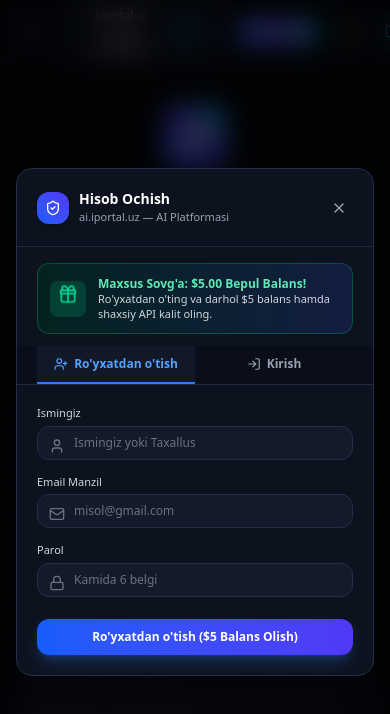
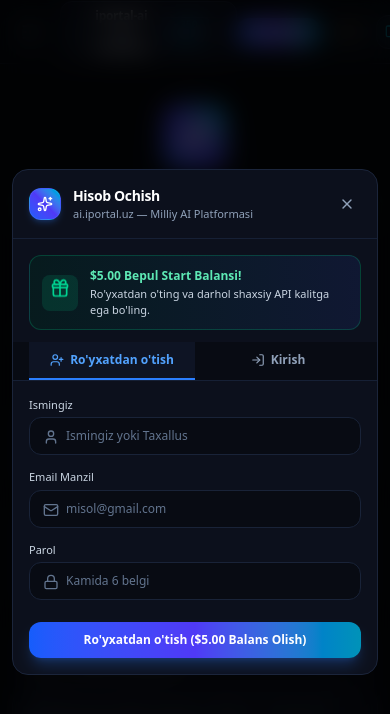
Before and after one commit to Jaloliddin-Fozilov/ai-iportal-uz, a Next.js app: page / in a window 390 px wide. Both pictures are taken after a click on the button "Kirish". Shown: the top 714 px of the page. Built offline with nearby package versions, Linux system fonts and the light colour scheme.

Commit message:
feat: complete responsive design polish, mac-styled code blocks, mobile drawer, touch targets and premium micro-interactions

```diff
--- a/src/components/AuthModal.tsx
+++ b/src/components/AuthModal.tsx
@@ -1,7 +1,7 @@
 'use client';
 
 import React, { useState } from 'react';
-import { X, Lock, Mail, User, Gift, LogIn, UserPlus, ShieldCheck } from 'lucide-react';
+import { X, Lock, Mail, User, Gift, LogIn, UserPlus, ShieldCheck, Sparkles } from 'lucide-react';
 import confetti from 'canvas-confetti';
 
 interface AuthModalProps {
@@ -58,24 +58,24 @@ export const AuthModal: React.FC<AuthModalProps> = ({ isOpen, onClose, onSuccess
   };
 
   return (
-    <div className="fixed inset-0 z-50 flex items-center justify-center p-4 bg-black/70 backdrop-blur-md animate-in fade-in">
-      <div className="relative w-full max-w-md bg-[#0d121f] border border-[#232f48] rounded-2xl shadow-2xl overflow-hidden flex flex-col">
+    <div className="fixed inset-0 z-50 flex items-center justify-center p-3 sm:p-4 bg-black/75 backdrop-blur-md animate-in fade-in">
+      <div className="relative w-full max-w-md bg-[#0c101c] border border-[#1b253b] rounded-2xl shadow-2xl overflow-hidden flex flex-col">
         {/* Top Header */}
-        <div className="p-5 border-b border-[#1e293f] flex items-center justify-between">
-          <div className="flex items-center gap-2.5">
-            <div className="w-8 h-8 rounded-xl bg-gradient-to-tr from-blue-600 to-indigo-600 flex items-center justify-center text-white shadow-md">
-              <ShieldCheck className="w-4 h-4" />
+        <div className="p-4 sm:p-5 border-b border-[#162035] flex items-center justify-between">
+          <div className="flex items-center gap-3">
+            <div className="w-8 h-8 rounded-xl bg-gradient-to-tr from-blue-600 via-indigo-600 to-cyan-500 flex items-center justify-center text-white shadow-md shadow-blue-500/20 border border-blue-400/20">
+              <Sparkles className="w-4 h-4" />
             </div>
             <div>
-              <h2 className="text-sm font-bold text-white">
+              <h2 className="text-sm font-bold text-white tracking-tight">
                 {mode === 'register' ? 'Hisob Ochish' : 'Tizimga Kirish'}
               </h2>
-              <p className="text-[11px] text-gray-400">ai.iportal.uz — AI Platformasi</p>
+              <p className="text-[11px] text-slate-400">ai.iportal.uz — Milliy AI Platformasi</p>
             </div>
           </div>
           <button
             onClick={onClose}
-            className="p-1.5 rounded-lg text-gray-400 hover:text-white hover:bg-[#1a2336] transition-colors"
+            className="p-1.5 rounded-lg text-slate-400 hover:text-white hover:bg-[#141b2b] transition-colors"
           >
             <X className="w-4 h-4" />
           </button>
@@ -83,27 +83,27 @@ export const AuthModal: React.FC<AuthModalProps> = ({ isOpen, onClose, onSuccess
 
         {/* Free $5 Bonus Banner */}
         {mode === 'register' && (
-          <div className="px-5 pt-4">
-            <div className="p-3 rounded-xl bg-gradient-to-r from-emerald-950/60 to-blue-950/60 border border-emerald-500/30 flex items-center gap-3">
-              <div className="p-2 rounded-lg bg-emerald-500/20 text-emerald-400">
+          <div className="px-4 sm:px-5 pt-4">
+            <div className="p-3 rounded-xl bg-gradient-to-r from-emerald-950/40 to-blue-950/40 border border-emerald-500/25 flex items-center gap-3">
+              <div className="p-2 rounded-lg bg-emerald-500/15 text-emerald-400 shrink-0">
                 <Gift className="w-5 h-5 animate-bounce" />
               </div>
-              <div className="text-xs">
-                <span className="font-bold text-emerald-300">Maxsus Sovg'a: $5.00 Bepul Balans!</span>
-                <p className="text-[11px] text-gray-300">Ro'yxatdan o'ting va darhol $5 balans hamda shaxsiy API kalit oling.</p>
+              <div className="text-xs min-w-0">
+                <span className="font-bold text-emerald-300">$5.00 Bepul Start Balansi!</span>
+                <p className="text-[11px] text-slate-300 mt-0.5 leading-snug">Ro'yxatdan o'ting va darhol shaxsiy API kalitga ega bo'ling.</p>
               </div>
             </div>
           </div>
         )}
 
         {/* Tab switcher */}
-        <div className="flex border-b border-[#1e293f] bg-[#0a0e1a] px-5 mt-3">
+        <div className="flex border-b border-[#162035] bg-[#080b13] px-4 sm:px-5 mt-3">
           <button
             onClick={() => { setMode('register'); setError(null); }}
             className={`flex-1 flex items-center justify-center gap-1.5 py-2.5 text-xs font-semibold border-b-2 transition-all cursor-pointer ${
               mode === 'register'
-                ? 'border-blue-500 text-blue-400 bg-[#121828]'
-                : 'border-transparent text-gray-400 hover:text-gray-200'
+                ? 'border-blue-500 text-blue-400 bg-[#0e1424]'
+                : 'border-transparent text-slate-400 hover:text-slate-200'
             }`}
           >
             <UserPlus className="w-3.5 h-3.5" />
@@ -113,8 +113,8 @@ export const AuthModal: React.FC<AuthModalProps> = ({ isOpen, onClose, onSuccess
             onClick={() => { setMode('login'); setError(null); }}
             className={`flex-1 flex items-center justify-center gap-1.5 py-2.5 text-xs font-semibold border-b-2 transition-all cursor-pointer ${
               mode === 'login'
-                ? 'border-blue-500 text-blue-400 bg-[#121828]'
-                : 'border-transparent text-gray-400 hover:text-gray-200'
+                ? 'border-blue-500 text-blue-400 bg-[#0e1424]'
+                : 'border-transparent text-slate-400 hover:text-slate-200'
             }`}
           >
             <LogIn className="w-3.5 h-3.5" />
@@ -123,48 +123,48 @@ export const AuthModal: React.FC<AuthModalProps> = ({ isOpen, onClose, onSuccess
         </div>
 
         {/* Form Body */}
-        <form onSubmit={handleSubmit} className="p-5 space-y-3.5">
+        <form onSubmit={handleSubmit} className="p-4 sm:p-5 space-y-3.5">
           {error && (
-            <div className="p-2.5 rounded-lg bg-red-950/50 border border-red-800/40 text-xs text-red-300">
+            <div className="p-2.5 rounded-xl bg-red-950/40 border border-red-800/40 text-xs text-red-300">
               {error}
             </div>
           )}
 
           {mode === 'register' && (
             <div>
-              <label className="block text-[11px] font-medium text-gray-300 mb-1">Ismingiz</label>
+              <label className="block text-[11px] font-medium text-slate-300 mb-1">Ismingiz</label>
               <div className="relative">
-                <User className="w-4 h-4 text-gray-500 absolute left-3 top-3" />
+                <User className="w-4 h-4 text-slate-500 absolute left-3.5 top-3" />
                 <input
                   type="text"
                   value={name}
                   onChange={(e) => setName(e.target.value)}
                   placeholder="Ismingiz yoki Taxallus"
-                  className="w-full pl-9 pr-3 py-2 rounded-xl bg-[#141a29] border border-[#232f48] text-xs text-gray-100 placeholder-gray-500 focus:outline-none focus:border-blue-500"
+                  className="w-full pl-9 pr-3 py-2.5 rounded-xl bg-[#080b13] border border-[#192338] text-xs text-slate-100 placeholder-slate-500 focus:outline-none focus:border-cyan-500"
                 />
               </div>
             </div>
           )}
 
           <div>
-            <label className="block text-[11px] font-medium text-gray-300 mb-1">Email Manzil</label>
+            <label className="block text-[11px] font-medium text-slate-300 mb-1">Email Manzil</label>
             <div className="relative">
-              <Mail className="w-4 h-4 text-gray-500 absolute left-3 top-3" />
+              <Mail className="w-4 h-4 text-slate-500 absolute left-3.5 top-3" />
               <input
                 type="email"
                 required
                 value={email}
                 onChange={(e) => setEmail(e.target.value)}
                 placeholder="misol@gmail.com"
-                className="w-full pl-9 pr-3 py-2 rounded-xl bg-[#141a29] border border-[#232f48] text-xs text-gray-100 placeholder-gray-500 focus:outline-none focus:border-blue-500"
+                className="w-full pl-9 pr-3 py-2.5 rounded-xl bg-[#080b13] border border-[#192338] text-xs text-slate-100 placeholder-slate-500 focus:outline-none focus:border-cyan-500"
               />
             </div>
           </div>
 
           <div>
-            <label className="block text-[11px] font-medium text-gray-300 mb-1">Parol</label>
+            <label className="block text-[11px] font-medium text-slate-300 mb-1">Parol</label>
             <div className="relative">
-              <Lock className="w-4 h-4 text-gray-500 absolute left-3 top-3" />
+              <Lock className="w-4 h-4 text-slate-500 absolute left-3.5 top-3" />
               <input
                 type="password"
                 required
@@ -172,7 +172,7 @@ export const AuthModal: React.FC<AuthModalProps> = ({ isOpen, onClose, onSuccess
                 value={password}
                 onChange={(e) => setPassword(e.target.value)}
                 placeholder="Kamida 6 belgi"
-                className="w-full pl-9 pr-3 py-2 rounded-xl bg-[#141a29] border border-[#232f48] text-xs text-gray-100 placeholder-gray-500 focus:outline-none focus:border-blue-500"
+                className="w-full pl-9 pr-3 py-2.5 rounded-xl bg-[#080b13] border border-[#192338] text-xs text-slate-100 placeholder-slate-500 focus:outline-none focus:border-cyan-500"
               />
             </div>
           </div>
@@ -180,9 +180,9 @@ export const AuthModal: React.FC<AuthModalProps> = ({ isOpen, onClose, onSuccess
           <button
             type="submit"
             disabled={loading}
-            className="w-full mt-2 py-2.5 px-4 rounded-xl bg-gradient-to-r from-blue-600 to-indigo-600 hover:from-blue-500 hover:to-indigo-500 text-white font-semibold text-xs shadow-lg shadow-blue-500/25 transition-all disabled:opacity-50 cursor-pointer"
+            className="w-full mt-2 py-2.5 px-4 rounded-xl bg-gradient-to-r from-blue-600 via-indigo-600 to-cyan-600 hover:from-blue-500 hover:to-cyan-500 text-white font-semibold text-xs shadow-lg shadow-blue-500/25 transition-all disabled:opacity-50 cursor-pointer"
           >
-            {loading ? 'Bajarilmoqda...' : mode === 'register' ? 'Ro\'yxatdan o\'tish ($5 Balans Olish)' : 'Tizimga Kirish'}
+            {loading ? 'Bajarilmoqda...' : mode === 'register' ? 'Ro\'yxatdan o\'tish ($5.00 Balans Olish)' : 'Tizimga Kirish'}
           </button>
         </form>
       </div>
```
Also changed, not shown: src/components/ApiKeysModal.tsx (+55 -50 lines), src/components/CodeBlock.tsx (+25 -16 lines).
